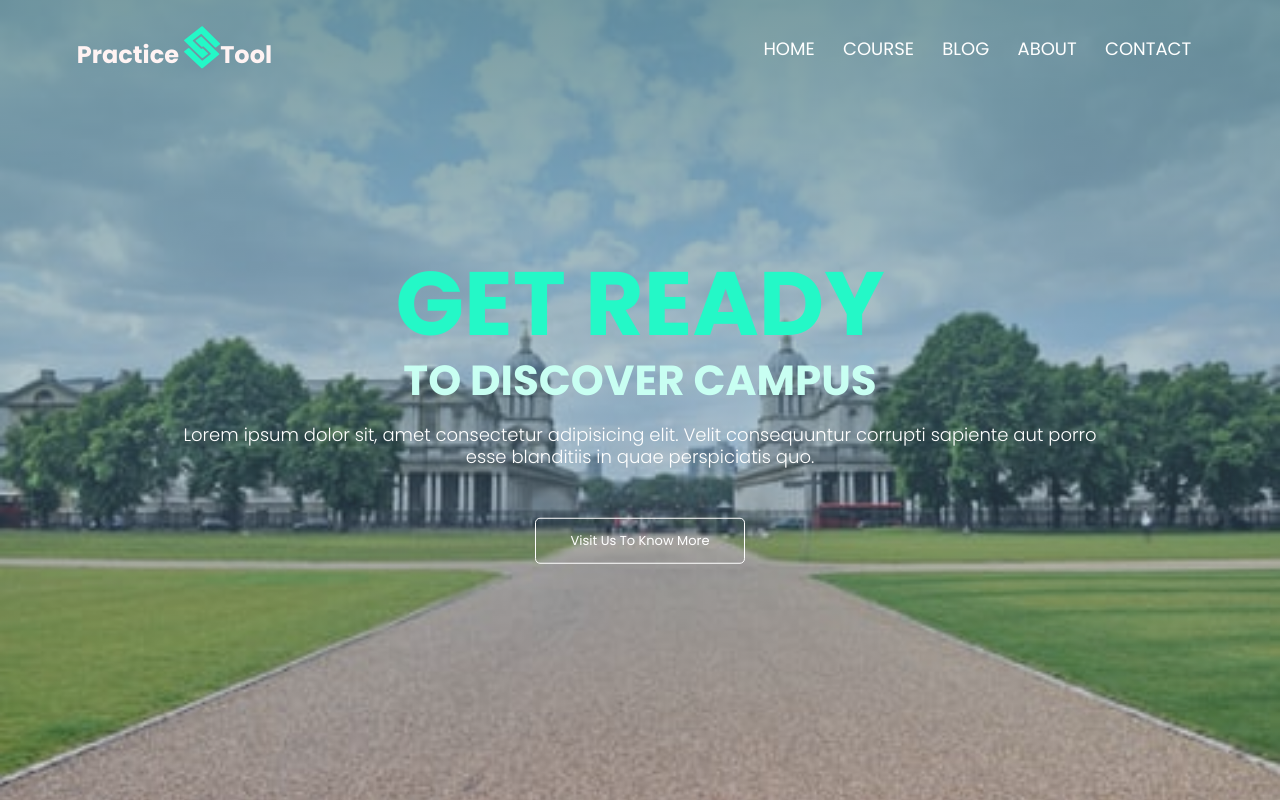
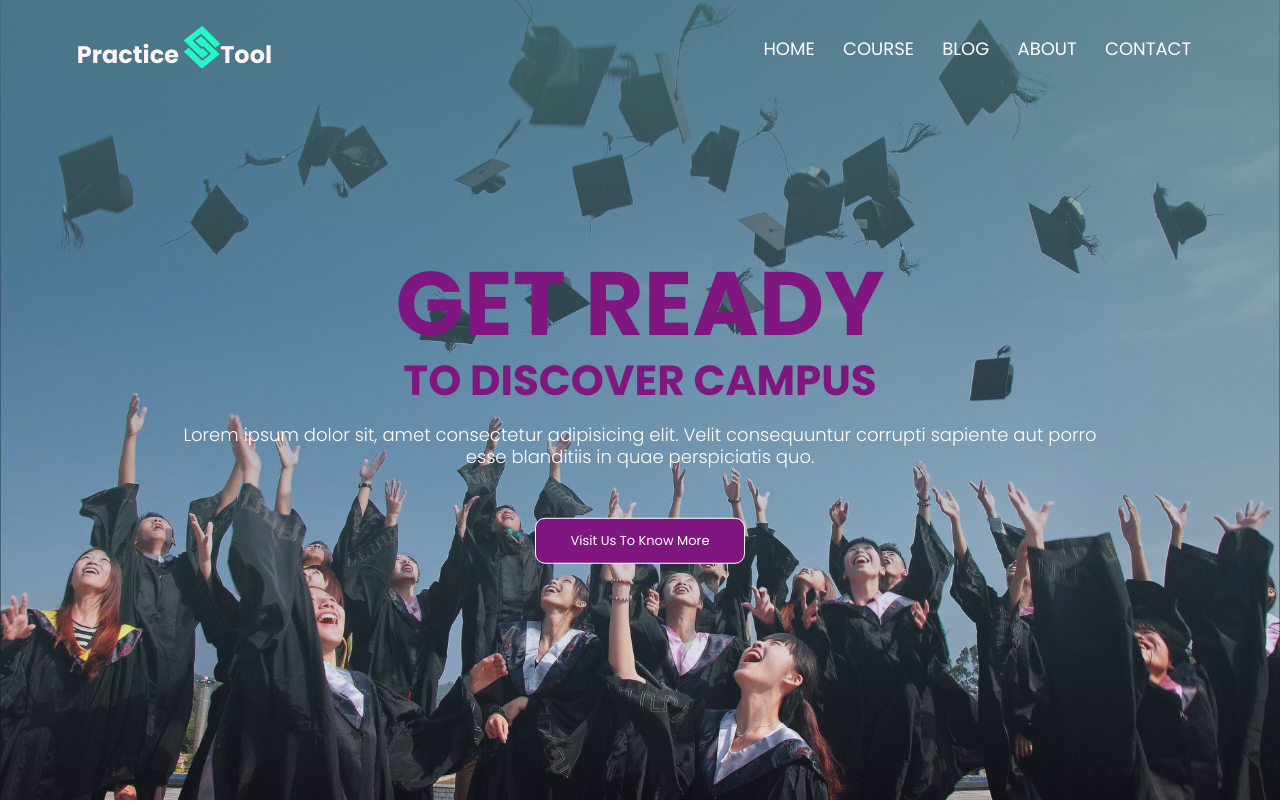
Before and after one commit to Mesfine2116/walelignandargie8, a plain HTML site: page index.html in a window 1280 px wide. Shown: the top 802 px of the page. Drawn offline with Linux system fonts and the light colour scheme.

Commit message:
font color changed

```diff
--- a/css/style.css
+++ b/css/style.css
@@ -90,6 +90,8 @@ body {
   height: 80px;
   width: 100%;
 }
+
+
 
 .navbar .nav-menu {
   display: flex;
--- a/index.html
+++ b/index.html
@@ -44,8 +44,11 @@
       </nav>
 
       <div class="text_box">
-        <h2>GET READY</h2>
+        <div class="add">
+
+        <h2>GET READY </h2>
         <p id="headtext">TO DISCOVER CAMPUS</p>
+      </div>
         <p>
           Lorem ipsum dolor sit, amet consectetur adipisicing elit. Velit
           consequuntur corrupti sapiente aut porro <br />
--- a/style.css
+++ b/style.css
@@ -13,7 +13,7 @@
 .header {
     min-height: 100vh;
     width: 100%;
-    background-image: linear-gradient(#517e86c4, #949fdf1a), url(img/banner1.png);
+    background-image: linear-gradient(#517e86c4, #949fdf1a), url(img/banner.png);
     background-position: center;
     background-size: cover;
     position: relative;
@@ -74,7 +74,7 @@ nav .fab {
 
 .text_box {
     width: 90%;
-    color: #fff;
+    color: #f1e9e9;
     position: absolute;
     top: 50%;
     left: 50%;
@@ -82,10 +82,11 @@ nav .fab {
     text-align: center;
 }
 
+
 .text_box h2 {
     font-size: 90px;
     font-weight: 900;
-    color: #24f8c7;
+    color:rgb(128, 22, 128);
 }
 
 .text_box #headtext {
@@ -94,7 +95,7 @@ nav .fab {
     text-transform: uppercase;
     margin-top: -1%;
     margin-bottom: 1%;
-    color: #c8fff2;
+    color:rgb(128, 22, 128);
 }
 
 .text_box p {
@@ -108,12 +109,13 @@ nav .fab {
     display: inline-block;
     color: #fff;
     border: 1px solid #fff;
-    border-radius: 5px;
+    border-radius: 10px;
     padding: 12px 34px;
     font-size: 13px;
     background: transparent;
     cursor: pointer;
     text-decoration: none;
+    background-color: rgb(128, 22, 128) ;
 }
 
 .hero_btn:hover {
@@ -205,7 +207,7 @@ h1 {
     margin: 15px 0;
     line-height: 50px;
     text-transform: uppercase;
-    color: #24f8c7;
+    color:rgb(128, 22, 128);
 }
 
 p {
```
Also changed, not shown: contact.html (+1 -2 lines).
